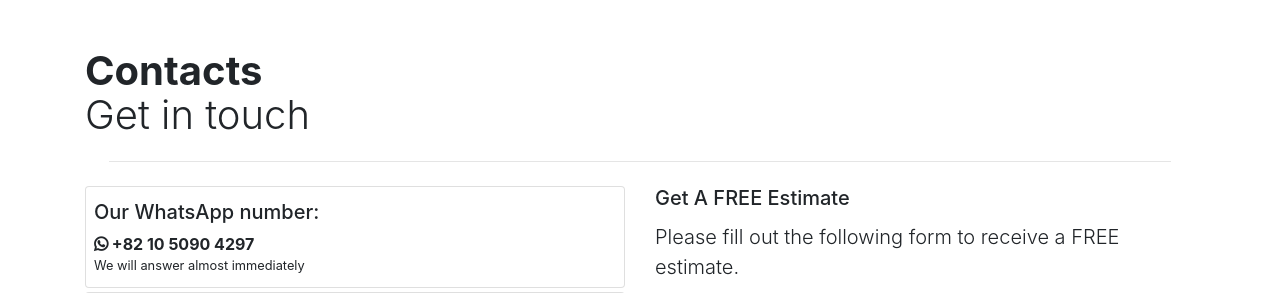
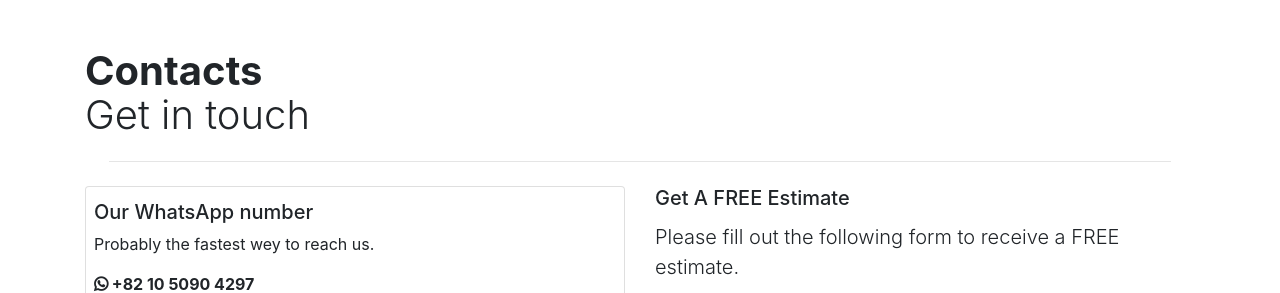
Before and after one commit to almazkun/goldenroofdotorg, a Django app: page / in a window 1280 px wide. Shown: the part 5426-5719 px from the top of the page. Run offline with Django 3.2, Linux system fonts and the light colour scheme; some libraries are stand-ins or nearby versions.

Commit message:
link to sitemap, change to templates

```diff
--- a/goldenroof_project/urls.py
+++ b/goldenroof_project/urls.py
@@ -28,5 +28,5 @@ urlpatterns = [
     path("admin/", admin.site.urls),
     path("", include("eng.urls")),
     path('sitemap.xml', sitemap, {'sitemaps': sitemaps},
-     name='django.contrib.sitemaps.views.sitemap'),
+     name='sitemap'),
 ]
--- a/templates/articles.html
+++ b/templates/articles.html
@@ -5,7 +5,7 @@
     <div class="my-4  container" style="max-width: 680px;">
         <h1 class="display-4">Publications</h1>
         {% for article in articles %}
-            <a class="m-4" href="{% url "detail" article.slug %}">
+            <a class="m-4" href="{% url "article_detail" article.slug %}">
                     <p class="m-0 text-uppercase text-muted">{{ article.category }}</p>
                     <h2 class="c-display-5 font-weight-bold">{{ article.title }}</h2>
                     <p class="lead">{{ article.description }}</p>
--- a/templates/base.html
+++ b/templates/base.html
@@ -2,9 +2,8 @@
 <!DOCTYPE html>
 <html lang="en">
     <head>
-        <meta http-equiv="Content-type" content="text/html; charset=utf-8" />
+        <meta http-equiv="Content-type" content="text/html; charset=UTF-8" />
         <meta name="robots" content="index, follow" />
-        <meta charset="utf-8" />
         <meta name="viewport" content="width=device-width, initial-scale=1, shrink-to-fit=no" />
 
         <title>{% block title %}Medical Tourism Agency Korea Golden Roof{% endblock title %}</title>
@@ -100,7 +99,7 @@
                         </a>
                     </div>
                     <div class="c-center">
-                        <h5 class="m-0"><strong>GOLDEN ROOF</strong></br>Medical Tour Partners</h5>
+                        <h5 class="m-0"><strong>GOLDEN ROOF</strong><br>Medical Tour Partners</h5>
                     </div>
                 </div>
 
@@ -153,6 +152,7 @@
                         <p><a class="c-text-white" href="https://goldenroof.org">165-1 Amco Heritz, Jeongja dong, Bundang-gu, Seongnam City, Gyeonggi<br/><span class="font-weight-bold">Republic of Korea</span></a></p>
                         <p><a class="c-text-white" href="https://goldenroof.org">Copyright &copy; 2014 - {% now "Y"%} Golden Roof Medical Tour Partners</a></p>
                         <p><a class="c-text-white" href="http://almazkun.github.io">Proudly made by <span class="font-weight-bold">almazkun</span></a></p>
+                        <p><a class="c-text-white" href="{% url "sitemap" %}">Sitemap</a></p>
                     </div>
                 </div>
                 <div>
--- a/templates/home.html
+++ b/templates/home.html
@@ -35,20 +35,20 @@
             <div class="col-md-6">
                 <h5>About us</h5>
                 <p>We, <span class="font-weight-bold">Golden Roof</span> Medical Tour Partners, are an officially registered, licensed and insured medical tourism agency in South Korea.</p>
-                </br>
+                <br>
                 <h5>Our Mission</h5>
                 <p>Make Sure You Have a Pleasant Journey. Quickly and efficiently organize your stay and treatment in South Korea.</p>
                 <p>We are working hard to make you trip as effortless as possible by taking care of all the inconveniences associated with traveling abroad.</p>
-                </br>
+                <br>
                 <h5>Estimate & Treatment Plan</h5>
                 <p>We provide you with accurate estimate including all your expenses in South Korea.</p>
-                </br>
+                <br>
                 <h5>Accommodation & Transfer</h5>
                 <p>We find a place suitable for you to stay and drive you there from an airport.</p>
-                </br>
+                <br>
                 <h5>24 hours a day & 7 days a week</h5>
                 <p>Our customer support team is always with you and ready to help you. We will even call you ourselves to make sure that everything is going smoothly.</p>
-                </br>
+                <br>
             </div>
             <div class="col-md-6">
                 <div id="carouselExampleCaptions" class="carousel slide  border border-radius p-1" data-ride="carousel">
@@ -132,10 +132,10 @@
 
     <section class="my-5">
         <div class="row text-center">
-            <div class="col-sm-3 py-4 bg-danger font-weight-bold c-text-white"><i class="fas fa-certificate display-1 mb-3"></i></br>LICENCED</div>
-            <div class="col-sm-3 py-4 bg-primary font-weight-bold c-text-white"><i class="fas fa-shield-alt display-1 mb-3"></i></br>INSURED</div>
-            <div class="col-sm-3 py-4 bg-success font-weight-bold c-text-white"><i class="fas fa-lock display-1 mb-3"></i></br>SECURED</div>
-            <div class="col-sm-3 py-4 bg-info font-weight-bold c-text-white"><i class="fas fa-user-shield display-1 mb-3"></i></br>PRIVATE</div>
+            <div class="col-sm-3 py-4 bg-danger font-weight-bold c-text-white"><i class="fas fa-certificate display-1 mb-3"></i><br>LICENCED</div>
+            <div class="col-sm-3 py-4 bg-primary font-weight-bold c-text-white"><i class="fas fa-shield-alt display-1 mb-3"></i><br>INSURED</div>
+            <div class="col-sm-3 py-4 bg-success font-weight-bold c-text-white"><i class="fas fa-lock display-1 mb-3"></i><br>SECURED</div>
+            <div class="col-sm-3 py-4 bg-info font-weight-bold c-text-white"><i class="fas fa-user-shield display-1 mb-3"></i><br>PRIVATE</div>
         </div>
     </section>
 
@@ -183,7 +183,7 @@
     </section>
 
     <section id="hospital_snubh" class="my-5">
-        <h2 class="c-display-5">Seoul National University </br><span class="font-weight-bold">Bundang Hospital</span></h2>
+        <h2 class="c-display-5">Seoul National University <br><span class="font-weight-bold">Bundang Hospital</span></h2>
         <p class="lead">We are officially partnered with Bundang Hospital (SNU) since 2014.</p>
         <hr class="m-4">
 
@@ -405,33 +405,37 @@
         <div class="row">
             <div class="col-md-6 mb-4">
                 <div class="card card-body mb-1">
-                    <h5>Our WhatsApp number:</h5>
+                    <h5>Our WhatsApp number</h5>
+                    <p class="muted">Probably the fastest wey to reach us.</p>
                     <a href="https://api.whatsapp.com/send?phone=821050904297&text=I%20am%20interested%20in%20medical%20treatment%20in%20Korea." title="Chat with us on WhatsApp">
                         <span class="font-weight-bold"><i class="fab fa-whatsapp" aria-hidden="true"></i> +82 10 5090 4297</span></a>
-                    <span class="small">We will answer almost immediately</span>
                 </div>
                 <div class="card card-body mb-1">
-                    <h5>Our phone number:</h5>
+                    <h5>Call or text message us</h5>
+                    <p class="muted">If we haven’t picked up the phone, it happens, we will call you back later.</p>
                     <a href="tel:+821050904297" title="Call us, phone number in Korea">
                         <span class="font-weight-bold"><i class="fas fa-phone" aria-hidden="true"></i> +82 10 5090 4297</span>
                     </a>
-                    <span class="small">If we haven’t picked up the phone, it happens, we will call you back later</span>
+
                 </div>
                 <div class="card card-body mb-1">
-                    <h5>Our e-mail address:</h5>
+                    <h5>Our e-mail address</h5>
+                    <p class="muted">We will answer you during the working hours.</p>
                     <a href="mailto:hello@goldenroof.org" title="E-mail address">
                         <span class="font-weight-bold"><i class="fas fa-envelope" aria-hidden="true"></i> hello@goldenroof.org</span>
                     </a>
-                    <span class="small">We will answer you during the working hours</span>
                 </div>
                 <div class="card card-body mb-1">
                     <h5>Our Corporate Address</h5>
+                    <p class="muted">Come on in for a cup of coffee.</p>
                     <span class="font-weight-bold"><i class="fa fa-map-marker" aria-hidden="true"></i> 165-1 Amco Heritz, Jeongja dong, Bundang-gu, Seongnam City, Gyeonggi, Republic of Korea</span>
-                    <span class="small">Come on in for a cup of coffee</span>
+
                 </div>
                 <div class="card card-body mb-1">
+                <h5>Office Hours</h5>
+                <p class="muted">KST (Korea Standard Time) - UTC/GMT +9 hours.</p>
                     <table class="table table-hover table-sm">
-                        <h5>Office Hours</h5>
+
                         <tbody>
                             <tr>
                                 <th scope="row">Customer service</th>
@@ -451,7 +455,7 @@
                             </tr>
                         </tbody>
                     </table>
-                    <span class="small">KST (Korea Standard Time) - UTC/GMT +9 hours</span>
+
                 </div>
             </div>
             <div class="col-md-6 pb-2 mb-4">
```
Also changed, not shown: README.md.
